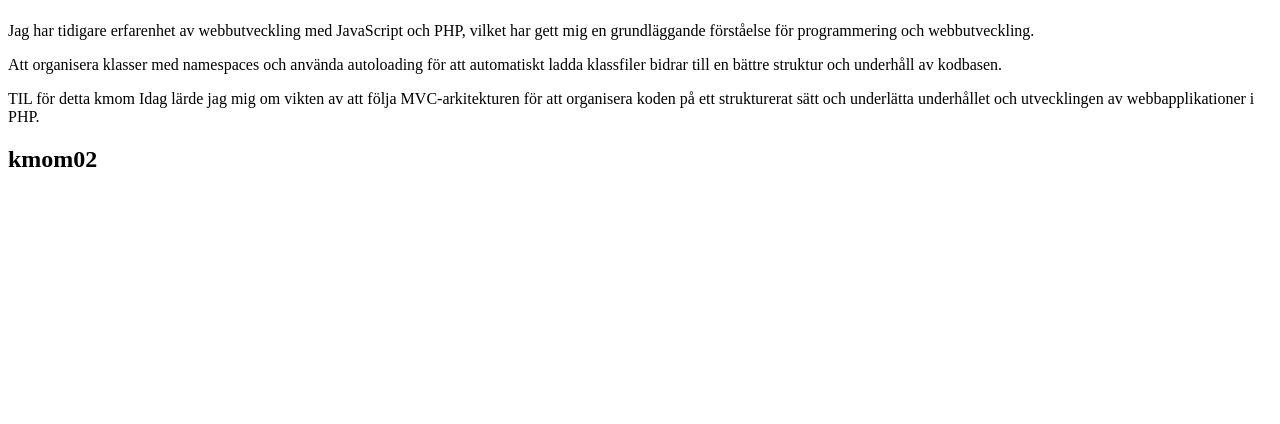
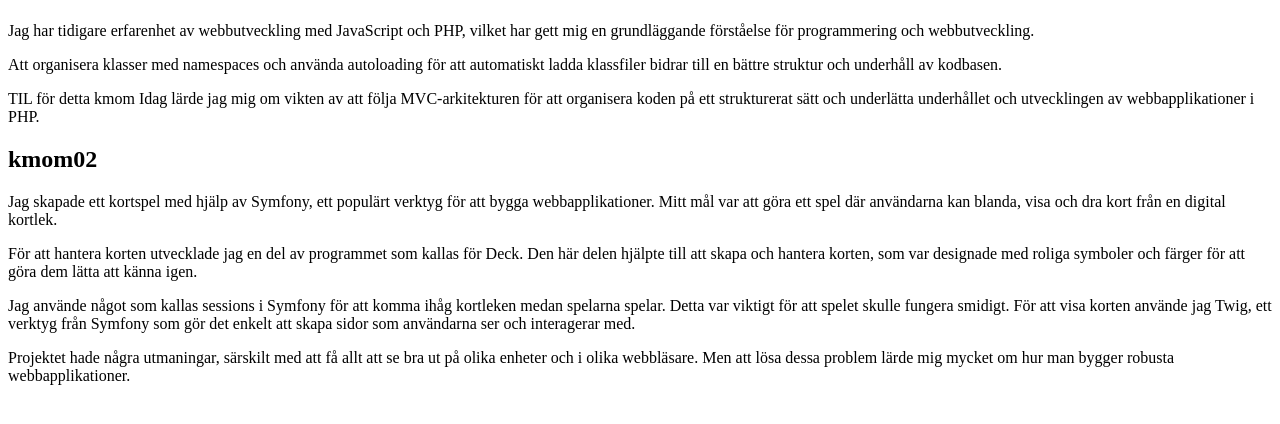
Before and after one commit to kamhaal/mvc, a Symfony app: template templates/report.html.twig in a window 1280 px wide. Shown: the part 255-679 px from the top of the page. Run offline with Twig, Linux system fonts and the light colour scheme; the template is opened without the code that fills it, so the values that code supplies are empty; some libraries are stand-ins or nearby versions.

Commit message:
start av kmom02

```diff
--- a/composer.json
+++ b/composer.json
@@ -1,4 +1,5 @@
 {
+    "name": "symfony/skeleton",
     "description": "Teacher material",
     "type": "project",
     "license": "proprietary",
--- a/src/Card/Deck.php
+++ b/src/Card/Deck.php
@@ -1,4 +1,5 @@
 <?php
+
 namespace App\Card;
 
 class Deck
--- a/src/Dice/Dice.php
+++ b/src/Dice/Dice.php
@@ -1,4 +1,5 @@
 <?php
+
 namespace App\Dice;
 
 class Dice
--- a/src/Dice/DiceHand.php
+++ b/src/Dice/DiceHand.php
@@ -1,4 +1,5 @@
 <?php
+
 namespace App\Dice;
 
 use App\Dice\Dice;
--- a/templates/report.html.twig
+++ b/templates/report.html.twig
@@ -17,4 +17,15 @@ Idag lärde jag mig om vikten av att följa MVC-arkitekturen för att organisera
 
 
     <h2 id="kmom02"> kmom02 </h2>
+    <p>  Jag skapade ett kortspel med hjälp av Symfony, ett populärt verktyg för att bygga webbapplikationer. Mitt mål var att göra ett spel där användarna kan blanda, visa och dra kort från en digital kortlek.</p>
+<p>
+För att hantera korten utvecklade jag en del av programmet som kallas för Deck. Den här delen hjälpte till att skapa och hantera korten, som var designade med roliga symboler och färger för att göra dem lätta att känna igen.
+</p>
+<p>
+Jag använde något som kallas sessions i Symfony för att komma ihåg kortleken medan spelarna spelar. Detta var viktigt för att spelet skulle fungera smidigt.
+För att visa korten använde jag Twig, ett verktyg från Symfony som gör det enkelt att skapa sidor som användarna ser och interagerar med.</p>
+
+<p>Projektet hade några utmaningar, särskilt med att få allt att se bra ut på olika enheter och i olika webbläsare.
+ Men att lösa dessa problem lärde mig mycket om hur man bygger robusta webbapplikationer.
+ </p>
 {% endblock %}
```
Also changed, not shown: src/Controller/DiceGameController.php (+4 -10 lines), src/Controller/CardGameController.php (line endings or trailing spaces), src/Dice/DiceGraphic.php (line endings or trailing spaces), 2 other files.
